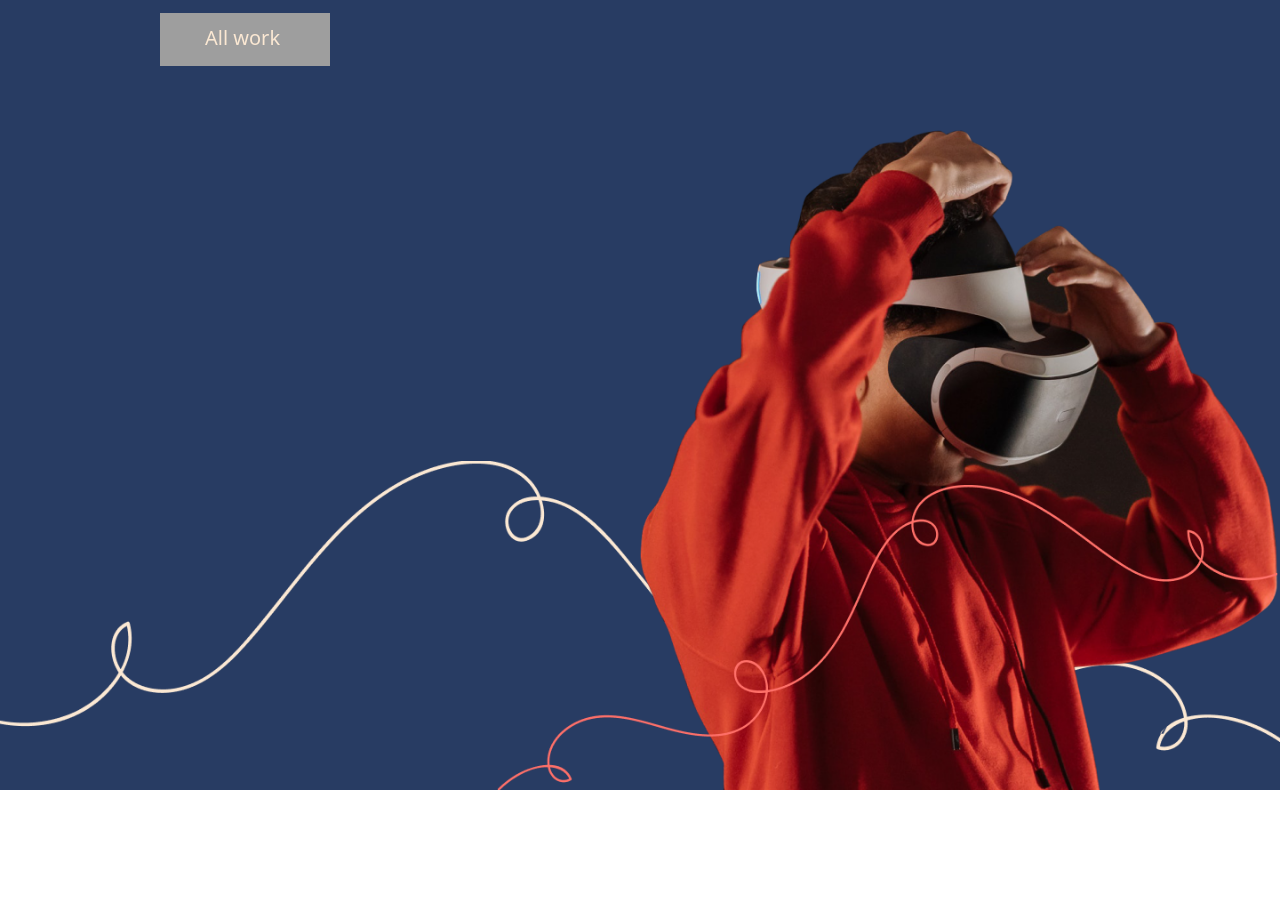
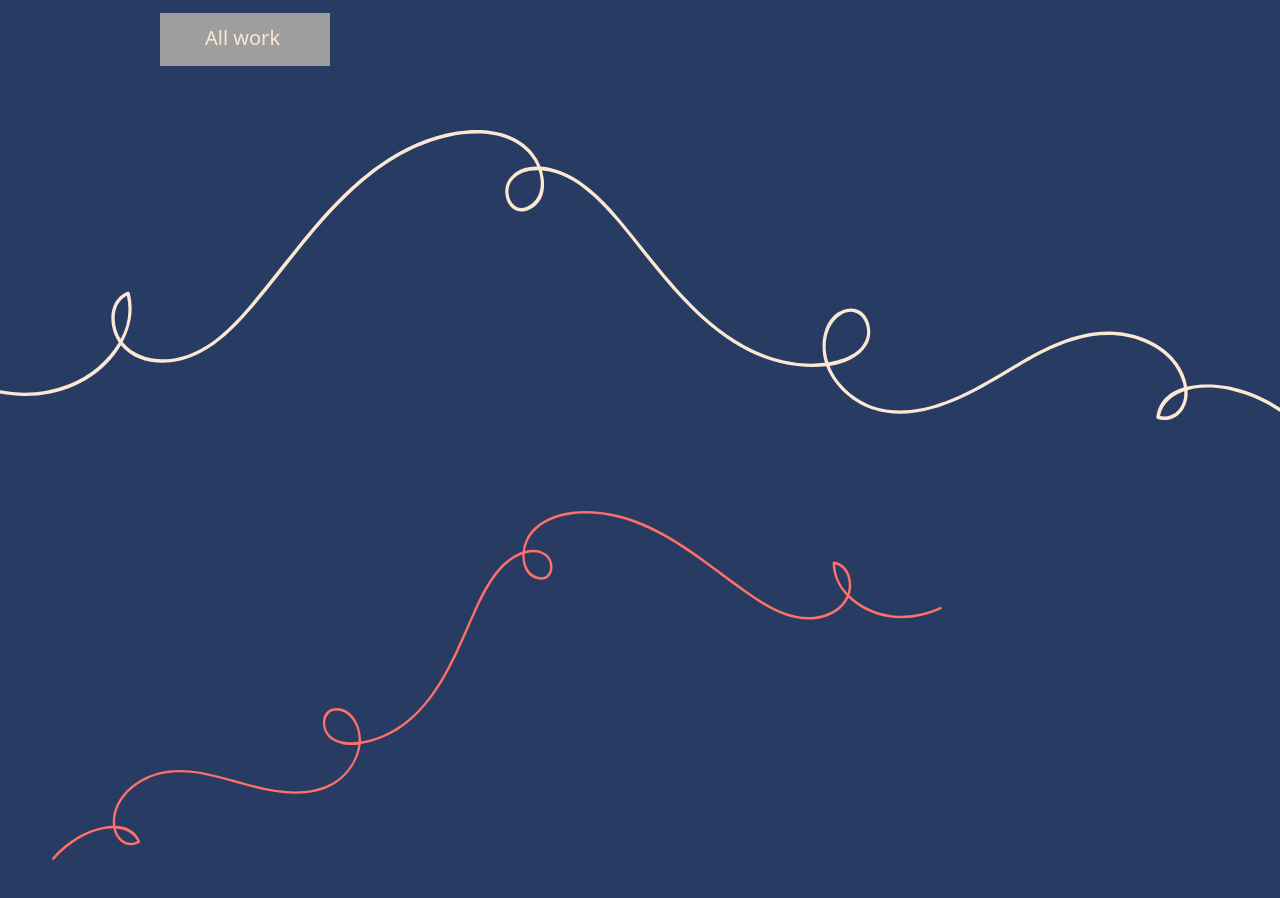
Before and after one commit to rookiexyz/figmaSite, a React (Create React App) app: page / in a window 1280 px wide. Shown: the part 580-1478 px from the top of the page. Before the commit the page ends 1370 px from the top, so only its background shows below. Built offline with nearby package versions, Linux system fonts and the light colour scheme; grey boxes are pictures that could not be loaded.

Commit message:
instead of whole image, using svgs saperatly

```diff
--- a/src/component/Hero.jsx
+++ b/src/component/Hero.jsx
@@ -1,10 +1,12 @@
 import React from "react"
 import Button from "./Button"
-import wholePic from '../images/u1.png'
+// import wholePic from '../images/u1.png'
+import { RedLine, WhiteLine } from "./Icons"
 
 
 export default function Content() {
   return (
+    <>
         <div className="w-full h-auto bg-site-blue ">
             <div className=" w-[770px] h-[491px] pr-[50px] mx-40 my-[5%] flex flex-row justify-between box-border">
                 <div className=" flex flex-col justify-between h-[100%] box-border">
@@ -18,9 +20,12 @@ export default function Content() {
                     <Button />
                 </div>
             </div>
+        </div>
         <div>
-            <img src={wholePic} alt="" />
+            <WhiteLine />
+            <RedLine />
+            {/* <img src={wholePic} alt="" /> */}
         </div>
-    </div>
+    </>
   )
 }
--- a/src/component/Icons.jsx
+++ b/src/component/Icons.jsx
@@ -4,6 +4,7 @@ export const WhiteLine = ({ className, ...rest }) => (
     <svg
       width={1440}
       height={332}
+      viewBox="0 0 1440 332"
       fill="none"
       xmlns="http://www.w3.org/2000/svg"
       {...rest}
@@ -21,6 +22,7 @@ export const RedLine = ({ className, ...rest }) => (
     <svg
       width={934}
       height={429}
+
       fill="none"
       xmlns="http://www.w3.org/2000/svg"
       {...rest}
```
Lines whose indentation alone changed are shown as unchanged.
